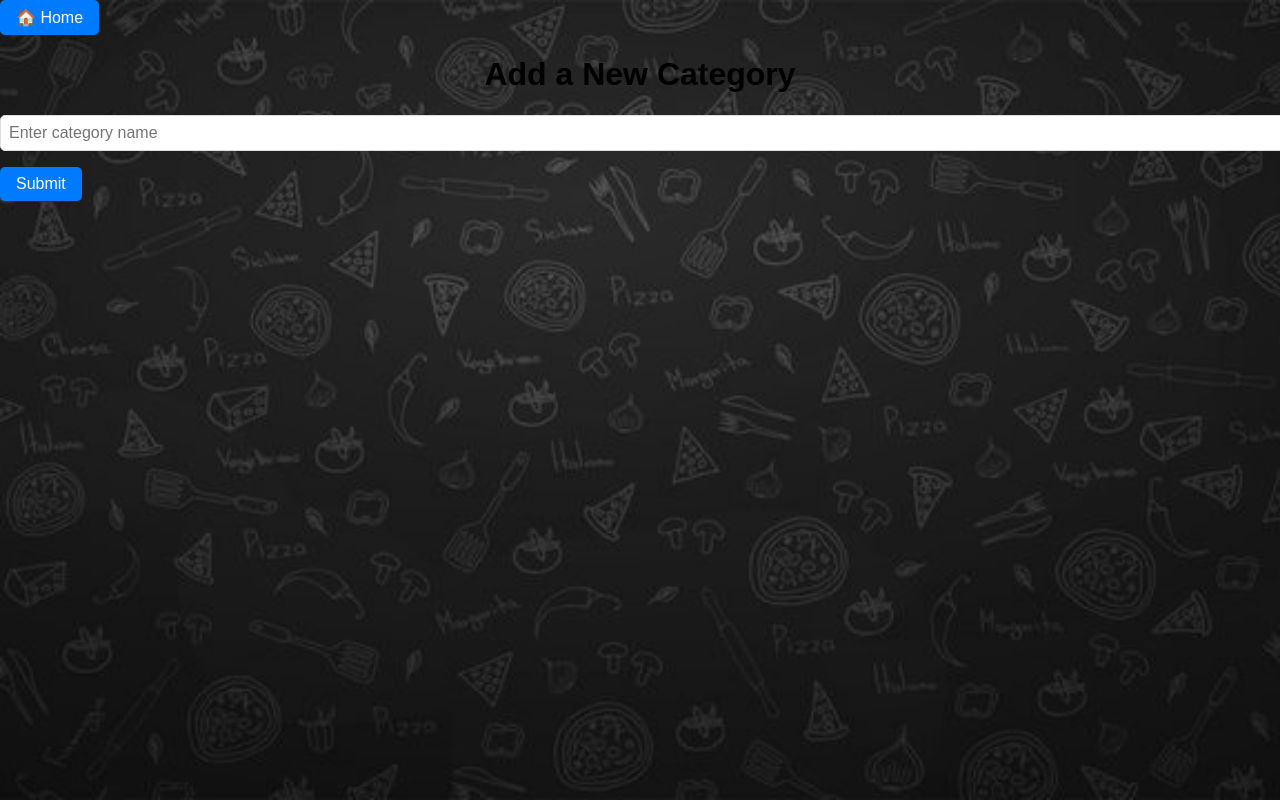
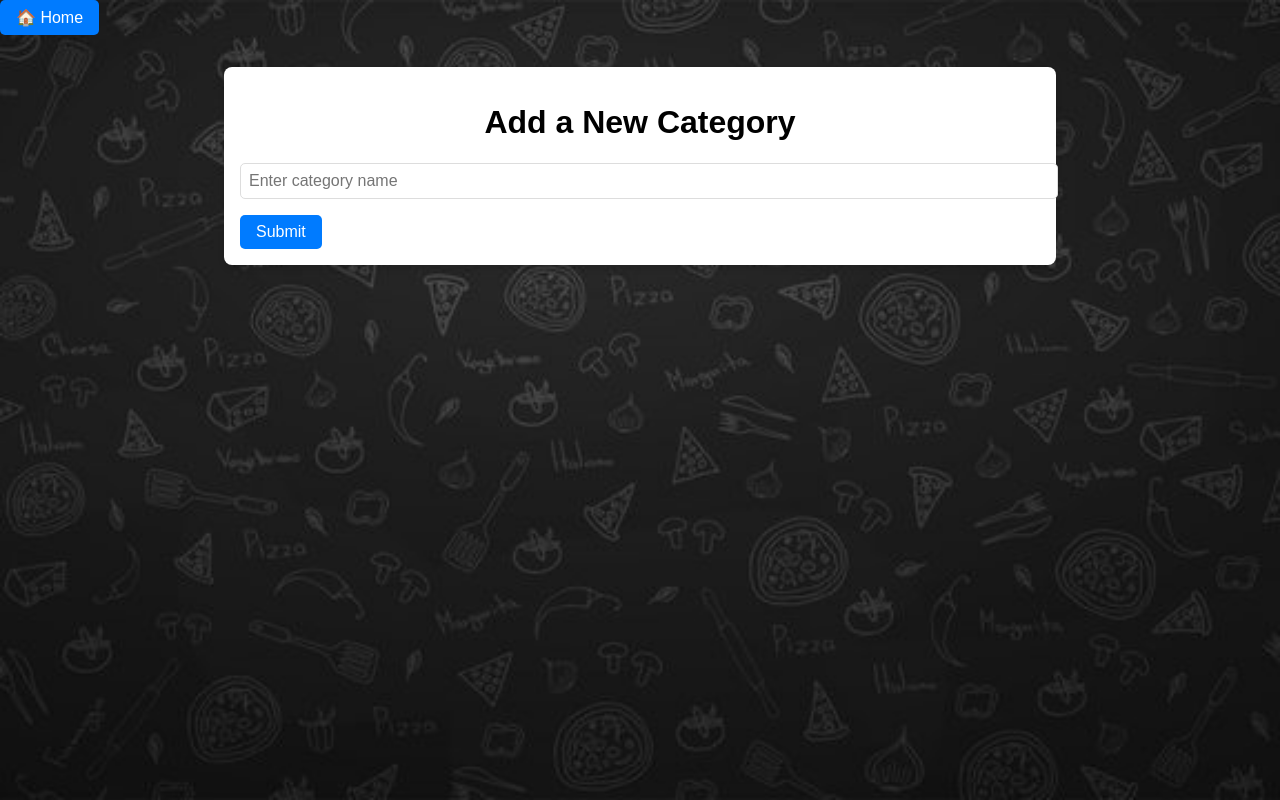
Before and after one commit to SoniyaMeryJacob/Shopping, a Next.js app: page /category in a window 1280 px wide. Built offline with nearby package versions, Linux system fonts and the light colour scheme.

Commit message:
homepage link

```diff
--- a/src/pages/category.js
+++ b/src/pages/category.js
@@ -29,9 +29,10 @@ export default function Category() {
         🏠 Home
       </button>
     </Link>
-
+    <div className="container mx-auto p-4 flex flex-col items-center justify-center min-h-screen bg-gray-100">
       <div className="bg-white p-8 rounded-lg shadow-md w-full max-w-md text-center">
         <h1 className="text-2xl font-bold mb-6">Add a New Category</h1>
+
 
         <form onSubmit={handleSubmit} className="flex flex-col gap-4">
           <input
@@ -50,5 +51,6 @@ export default function Category() {
         </form>
       </div>
     </div>
+    </div>
   );
 }
```
Lines whose indentation alone changed are shown as unchanged.
